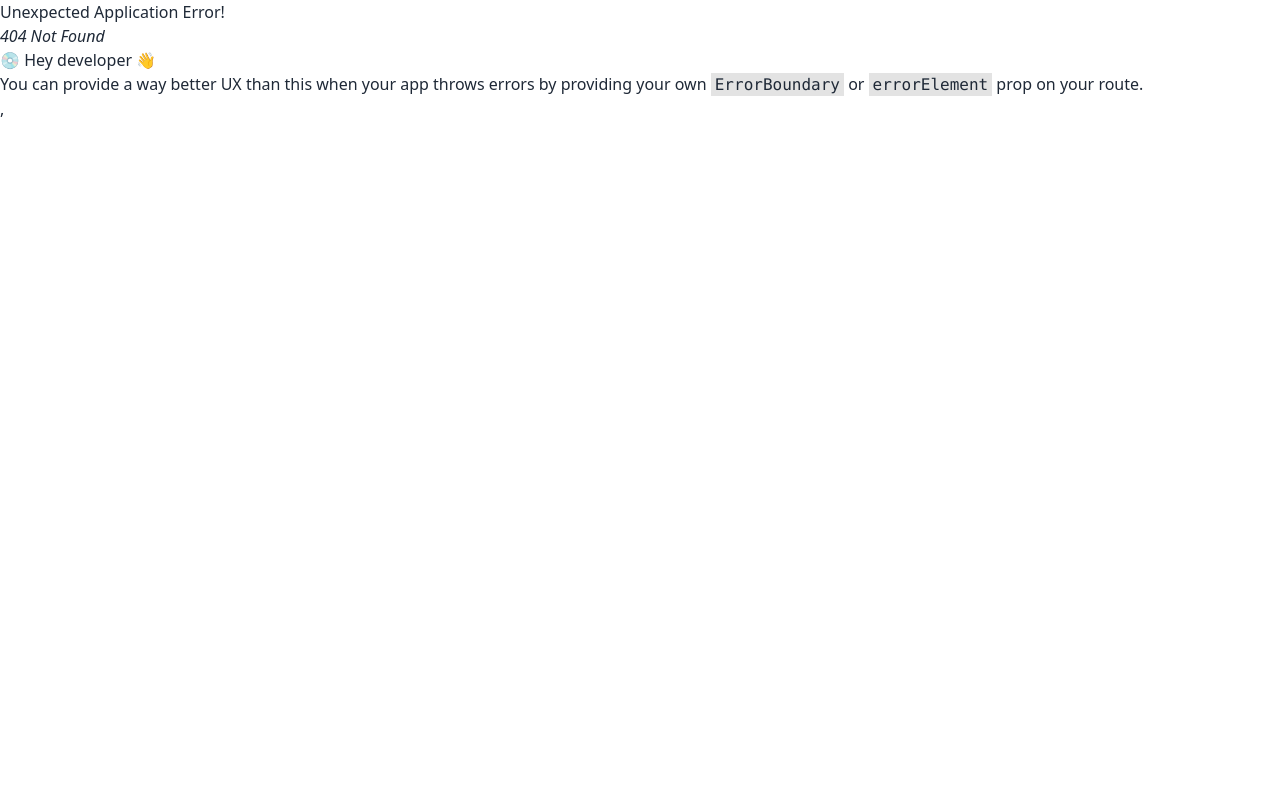
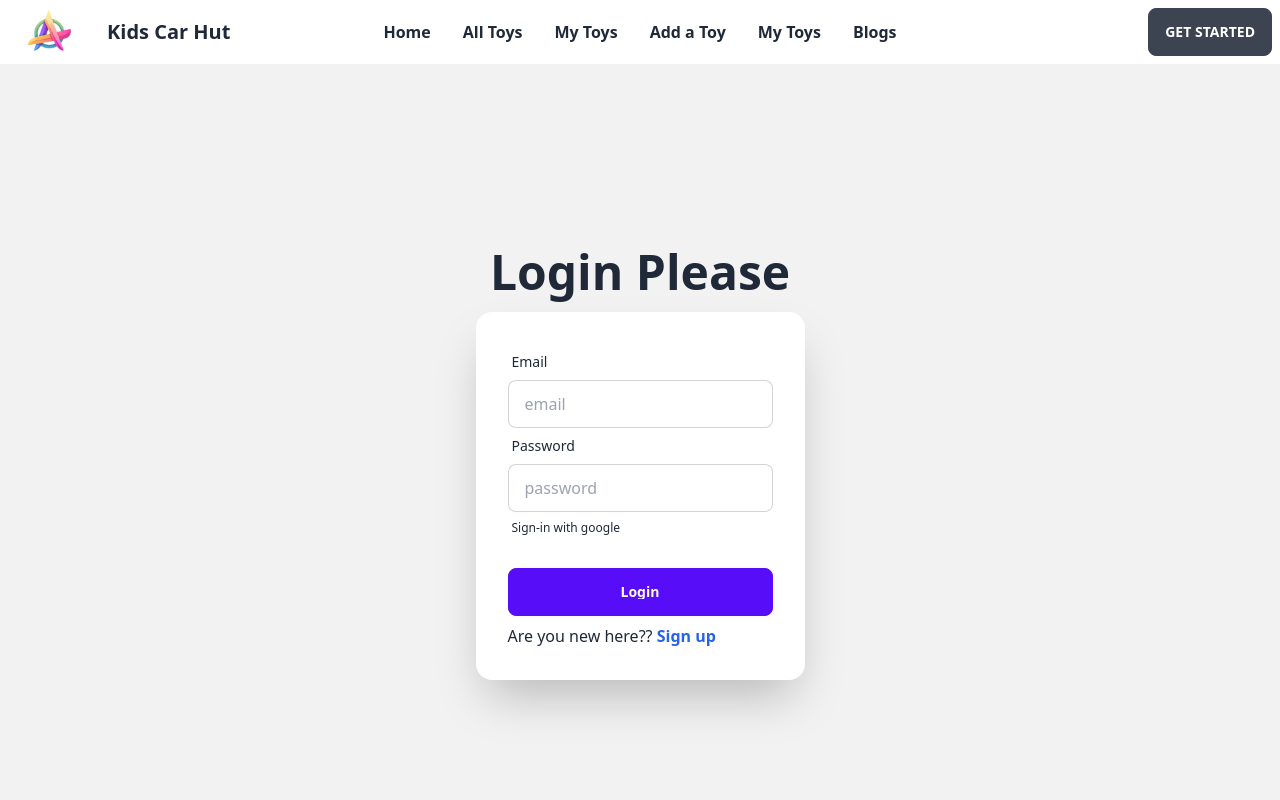
Before and after one commit to rrtechmart/kids-toy-hut-client, a React (Vite) app: page /login in a window 1280 px wide. Before the commit this address had no page. Shown: the top 800 px of the page. Built offline with nearby package versions, Linux system fonts and the light colour scheme.

Commit message:
just now added login and signup pages

```diff
--- a/package.json
+++ b/package.json
@@ -11,6 +11,7 @@
   },
   "dependencies": {
     "daisyui": "^2.51.6",
+    "firebase": "^9.22.0",
     "localforage": "^1.10.0",
     "match-sorter": "^6.3.1",
     "react": "^18.2.0",
--- /dev/null
+++ b/src/firebase/firebase.config.js
@@ -0,0 +1,19 @@
+// Import the functions you need from the SDKs you need
+import { initializeApp } from "firebase/app";
+// TODO: Add SDKs for Firebase products that you want to use
+// https://firebase.google.com/docs/web/setup#available-libraries
+
+// Your web app's Firebase configuration
+const firebaseConfig = {
+  apiKey:import.meta.env.VITE_apiKey,
+  authDomain:import.meta.env.VITE_authDomain,
+  projectId:import.meta.env.VITE_projectId,
+  storageBucket:import.meta.env.VITE_storageBucket,
+  messagingSenderId:import.meta.env.VITE_messagingSenderId,
+  appId:import.meta.env.VITE_appId
+};
+
+// Initialize Firebase
+const app = initializeApp(firebaseConfig);
+
+export default app;
--- /dev/null
+++ b/src/page/Login/Login.jsx
@@ -0,0 +1,51 @@
+import { Link } from "react-router-dom";
+
+
+const Login = () => {
+    const handleLogin = event =>{
+        event.preventDefault();
+        const form = event.target;
+        const email = form.email.value;
+        const password = form.password.value;
+        console.log(email, password)
+    }
+    return (
+        <div className="hero min-h-screen bg-base-200">
+            <div className="hero-content flex-col ">
+                <div className="text-center lg:text-left">
+                    <h1 className="text-5xl font-bold text-center">Login Please </h1>
+
+                </div>
+
+                <div className="card  w-full shadow-2xl bg-base-100">
+                    <div className="card-body">
+                        <form onSubmit={handleLogin}>
+                            <div className="form-control">
+                                <label className="label">
+                                    <span className="label-text">Email</span>
+                                </label>
+                                <input type="text" name="email" required placeholder="email" className="input input-bordered" />
+                            </div>
+                            <div className="form-control">
+                                <label className="label">
+                                    <span className="label-text">Password</span>
+                                </label>
+                                <input type="text" name="password" required placeholder="password" className="input input-bordered" />
+                                <label className="label">
+                                    <Link className="label-text-alt link link-hover"> Sign-in with google</Link>
+                                </label>
+                            </div>
+                            <div className="form-control mt-6">
+                                <button className="btn btn-primary"><input type="submit" value="Login" /></button>
+                            </div>
+                        </form>
+
+                        <p>Are you new here?? <Link className="text-blue-600 font-semibold" to='/signup'> Sign up</Link> </p>
+                    </div>
+                </div>
+            </div>
+        </div>
+    );
+};
+
+export default Login;
--- /dev/null
+++ b/src/page/SignUp/SignUp.jsx
@@ -0,0 +1,63 @@
+import { Link } from "react-router-dom";
+
+
+const SignUp = () => {
+
+    const handleSignUp = event =>{
+        event.preventDefault();
+        const form = event.target;
+        const name = form.name.value;
+        const email = form.email.value;
+        const password = form.password.value;
+        console.log(name, email, password);
+    }
+    return (
+        <div className="hero min-h-screen bg-base-200">
+            <div className="hero-content flex-col ">
+                <div className="text-center lg:text-left">
+                    <h1 className="text-5xl font-bold text-center">Login Please </h1>
+
+                </div>
+
+                <div className="card  w-full shadow-2xl bg-base-100">
+                    <div className="card-body">
+                        <form onSubmit={handleSignUp}>
+
+                            <div className="form-control">
+                                <label className="label">
+                                    <span className="label-text">Name</span>
+                                </label>
+                                <input type="text" name="name" required placeholder="Name" className="input input-bordered" />
+                            </div>
+
+                            <div className="form-control">
+                                <label className="label">
+                                    <span className="label-text">Email</span>
+                                </label>
+                                <input type="text" name="email" required placeholder="email" className="input input-bordered" />
+                            </div>
+
+                            <div className="form-control">
+                                <label className="label">
+                                    <span className="label-text">Password</span>
+                                </label>
+                                <input type="text" name="password" required placeholder="password" className="input input-bordered" />
+
+                            </div>
+
+                            <div className="form-control mt-6">
+                                <button className="btn btn-primary"><input type="submit" value="Sign up" /></button>
+                            </div>
+                        </form>
+
+                        <p className="my-8">Already have an account?? <Link className="text-blue-600 font-semibold" to='/login'> Login </Link> </p>
+
+                        <img src="" alt="photoURL" />
+                    </div>
+                </div>
+            </div>
+        </div>
+    );
+};
+
+export default SignUp;
```
Also changed, not shown: src/Routes/Route.jsx (+10 -0 lines), .eslintrc.cjs, 1 other file (tests, documents, lock files or other folders).
